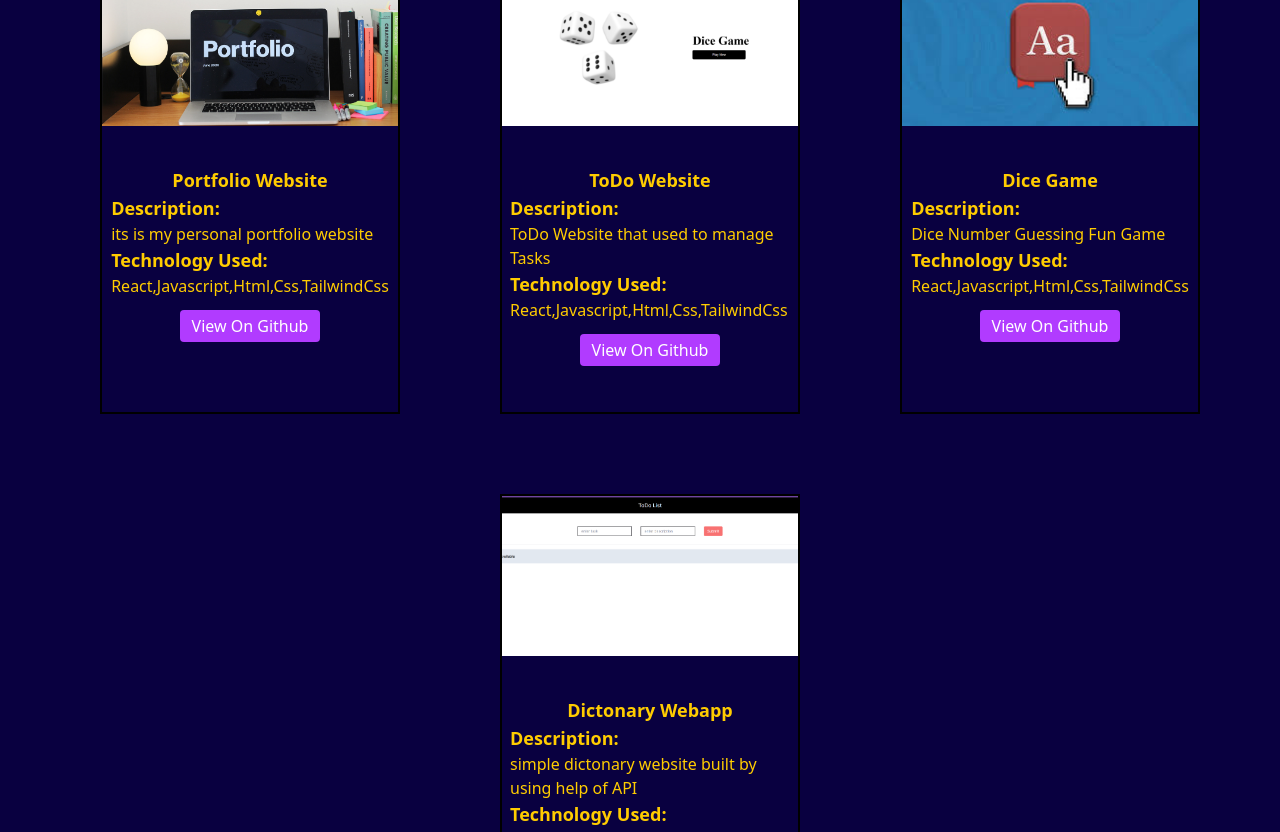
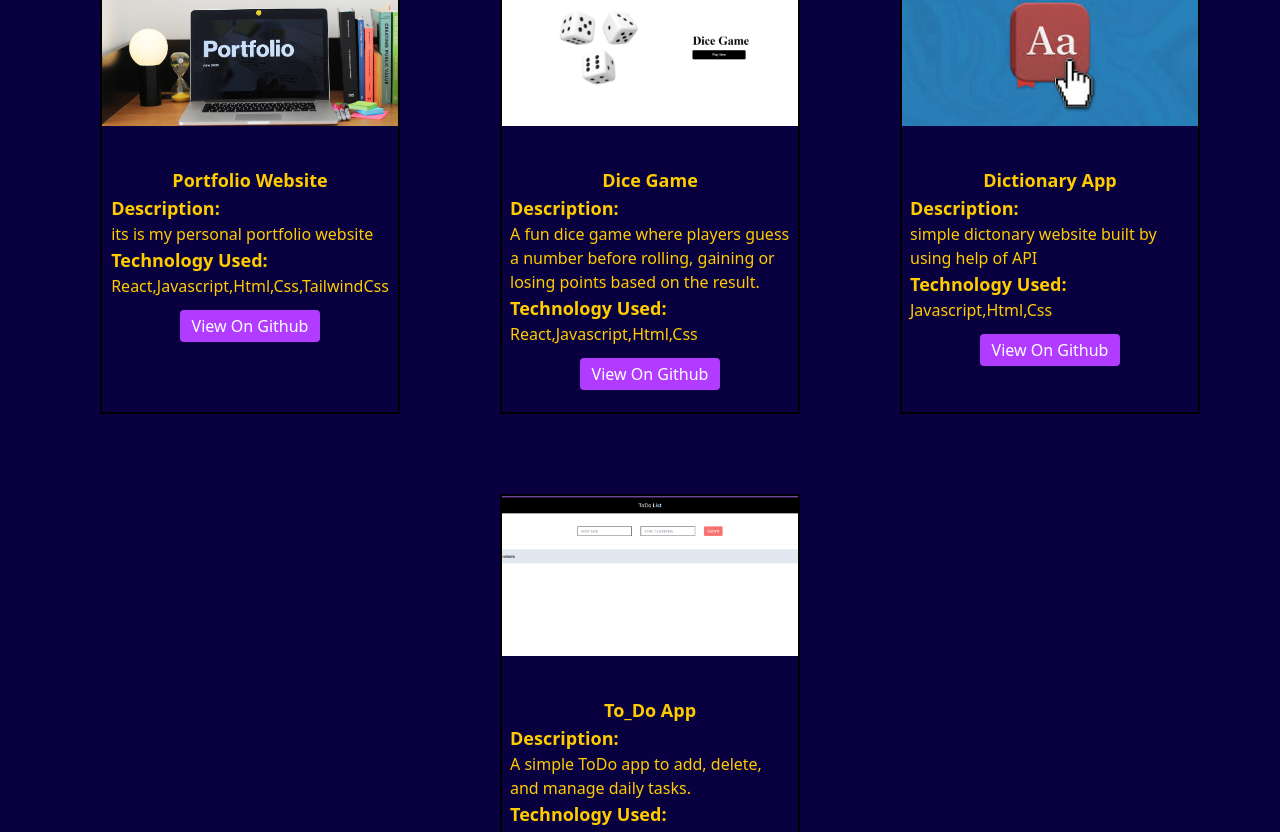
Before and after one commit to portfolio0/portfolio-deploy, a React (Vite) app: page / in a window 1280 px wide. Shown: the part 1984-2816 px from the top of the page. Built offline with nearby package versions, Linux system fonts and the light colour scheme.

Commit message:
update UI

```diff
--- a/src/components/footer/Footer.jsx
+++ b/src/components/footer/Footer.jsx
@@ -32,7 +32,7 @@ const Footer = () => {
       </div>
       <div className="footer-end pt-52  pb-20 flex items-center justify-evenly">
         <div className="footer-logo">
-          <img src={footer_logo} alt=" footer-logo" className="h-8" />
+          <img src={footer_logo} alt=" footer-logo" className="h-10" />
         </div>
         <div className="">
           <Link to="main" smooth duration={900}>
--- a/src/components/project/Projects.jsx
+++ b/src/components/project/Projects.jsx
@@ -17,25 +17,27 @@ const Projects = () => {
     },
     {
       image: dice_game,
-      title: "ToDo Website",
-      description: "ToDo Website that used to manage Tasks ",
-      technology: "React,Javascript,Html,Css,TailwindCss",
-      ProjectLink:
-        "https://todo-app-lrql-8i8fpb8nb-portfolio0s-projects.vercel.app/",
+      title: "Dice  Game",
+      description:
+        " A fun dice game where players guess a number before rolling, gaining or losing points based on the result. ",
+      technology: "React,Javascript,Html,Css",
+      ProjectLink: "https://github.com/portfolio0/dice_game",
     },
     {
       image: dictionary,
-      title: "Dice Game",
-      description: "Dice Number Guessing Fun Game ",
-      technology: "React,Javascript,Html,Css,TailwindCss",
-      ProjectLink: "https://github.com/portfolio0/dice_game",
+      title: "Dictionary App",
+      description: "simple dictonary website built by using help of API ",
+      technology: "Javascript,Html,Css",
+      ProjectLink: "https://portfolio0.github.io/dict-app/",
     },
     {
       image: todo_app,
-      title: "Dictonary Webapp",
-      description: "simple dictonary website built by using help of API ",
-      technology: "Javascript,Html,Css",
-      ProjectLink: "https://portfolio0.github.io/dict-app/",
+      title: "To_Do App",
+      description: "A simple ToDo app to add, delete, and manage daily tasks.",
+      technology: "Reactjs,Javascript,Html,Css",
+      ProjectLink:
+        "https://todo-app-lrql-8i8fpb8nb-portfolio0s-projects.vercel.app/",
+      //
     },
   ];
   return (
```
